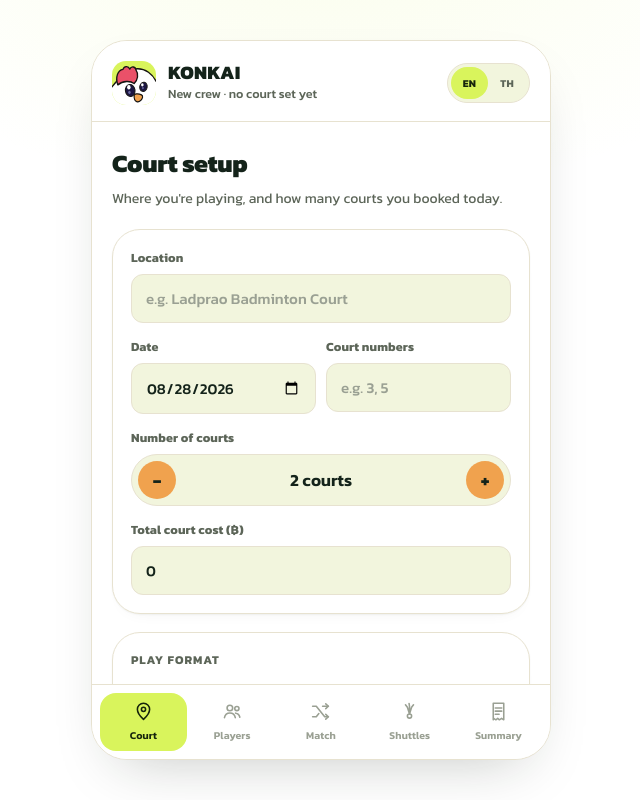
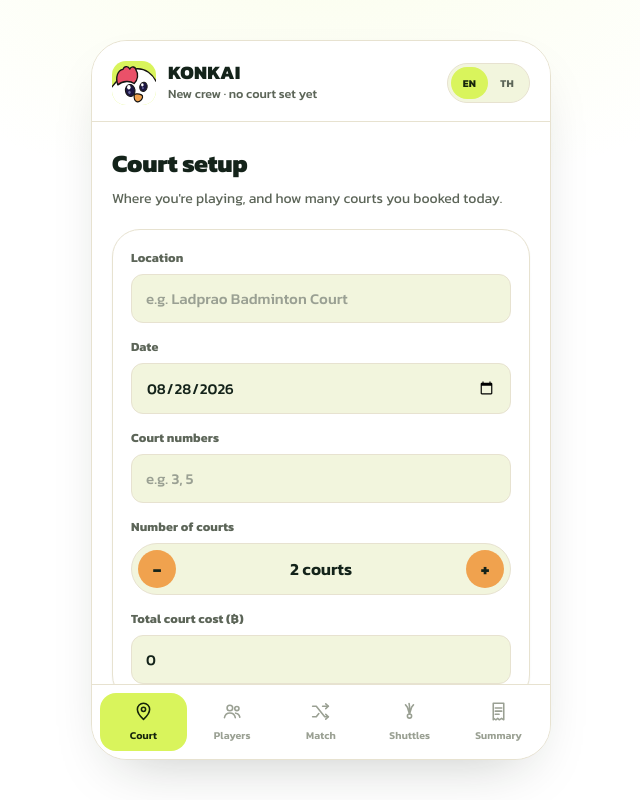
Before and after one commit to PiriyaDEV/konkai, a React (Vite) app: page / in a window 1280 px wide. Shown: the whole page, without its empty margins (319-959 px from the left). Built offline with nearby package versions, Linux system fonts and the light colour scheme.

Commit message:
Re-apply stacked date/court-number fields (regressed in working tree)

```diff
--- a/src/tabs/SessionTab.jsx
+++ b/src/tabs/SessionTab.jsx
@@ -20,7 +20,6 @@ export default function SessionTab({ session, onField, onCourtStep, onSetPoints,
           <label>{t("fieldLocation")}</label>
           <input type="text" placeholder={t("placeholderLocation")} value={session.location} onChange={handleInput("location")} />
         </div>
-        <div className="row">
         <div className="field">
           <label>{t("fieldDate")}</label>
           <input type="date" value={session.date} onChange={handleInput("date")} />
@@ -28,7 +27,6 @@ export default function SessionTab({ session, onField, onCourtStep, onSetPoints,
         <div className="field">
           <label>{t("fieldCourtNumbers")}</label>
           <input type="text" placeholder={t("placeholderCourtNumbers")} value={session.courtNumbers} onChange={handleInput("courtNumbers")} />
-          </div>
         </div>
         <div className="field">
           <label>{t("fieldCourtCount")}</label>
```
Lines whose indentation alone changed are shown as unchanged.
